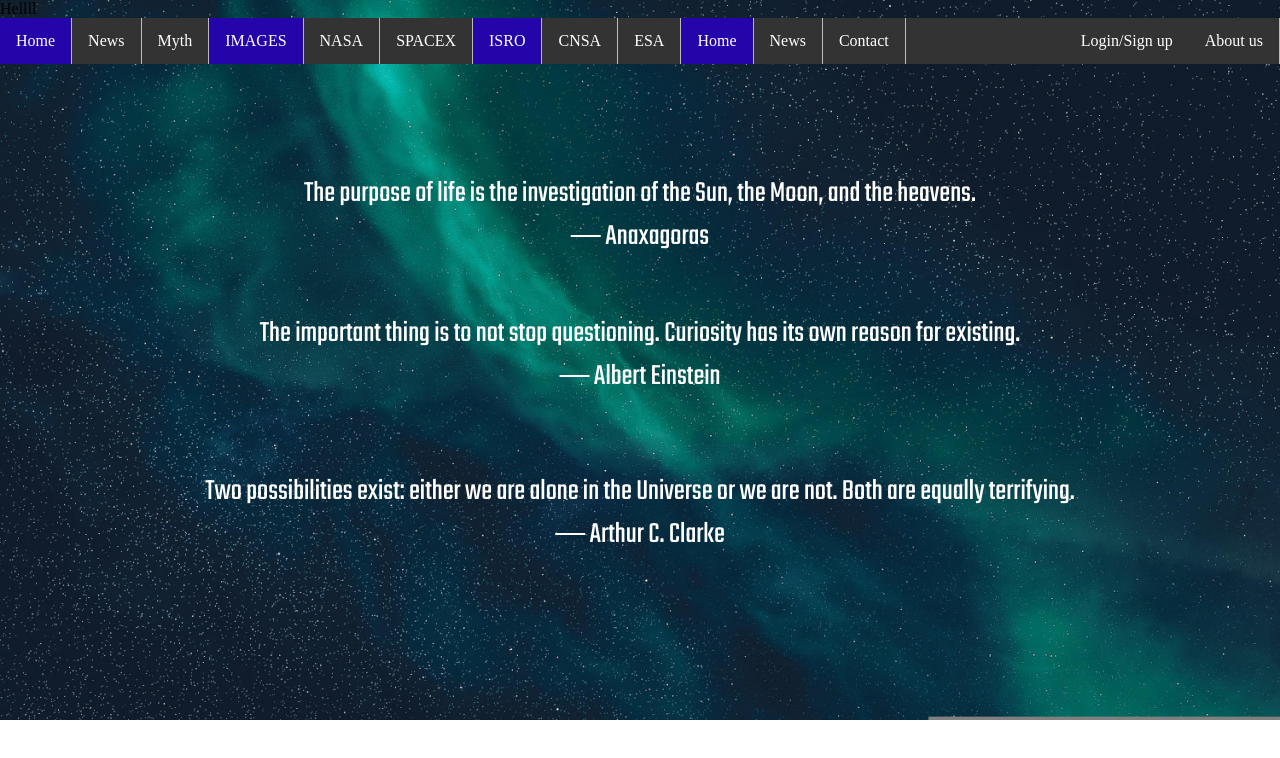
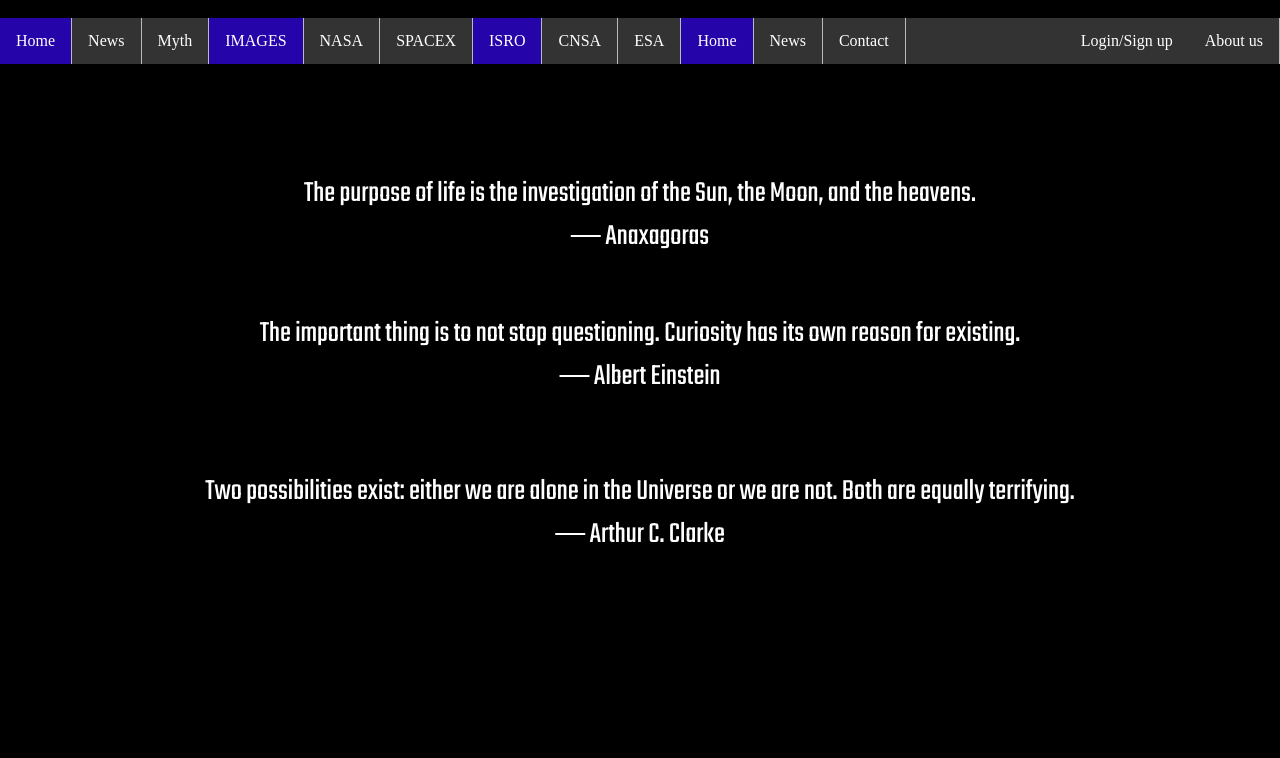
Before and after one commit to Cosmoweb-7/Web-Hoster, a plain HTML site: page index.html in a window 1280 px wide. Drawn offline with Linux system fonts and the light colour scheme; a web font is replaced by a local one.

Commit message:
Update index.html

```diff
--- a/index.html
+++ b/index.html
@@ -53,7 +53,7 @@ li a:hover:not(.active) {
 
         </style>
     </head>
-    <body class="bg" background="https://github.com/Cosmoweb-7/web-hoster/blob/1f7736742407a1adeaedfe60b5dbe86e76386684/after%20login.jpg">
+    <body bgcolor="black">
         <p>Hellll</p>
 
 <ul>
```
